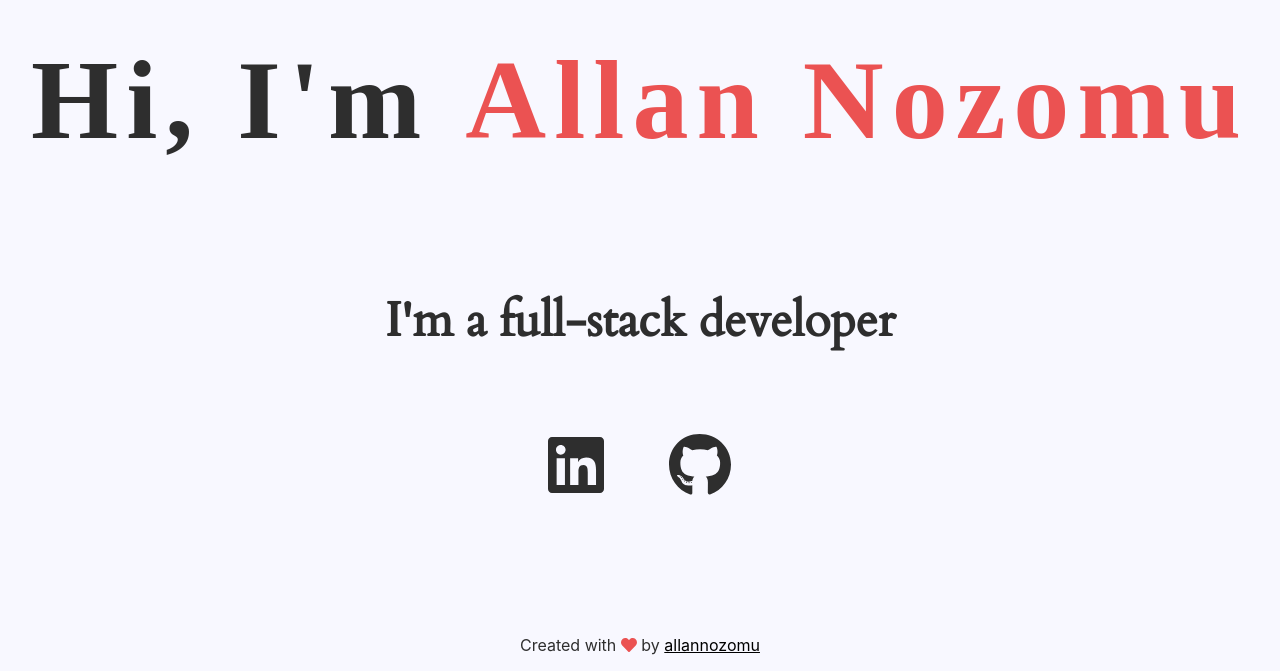
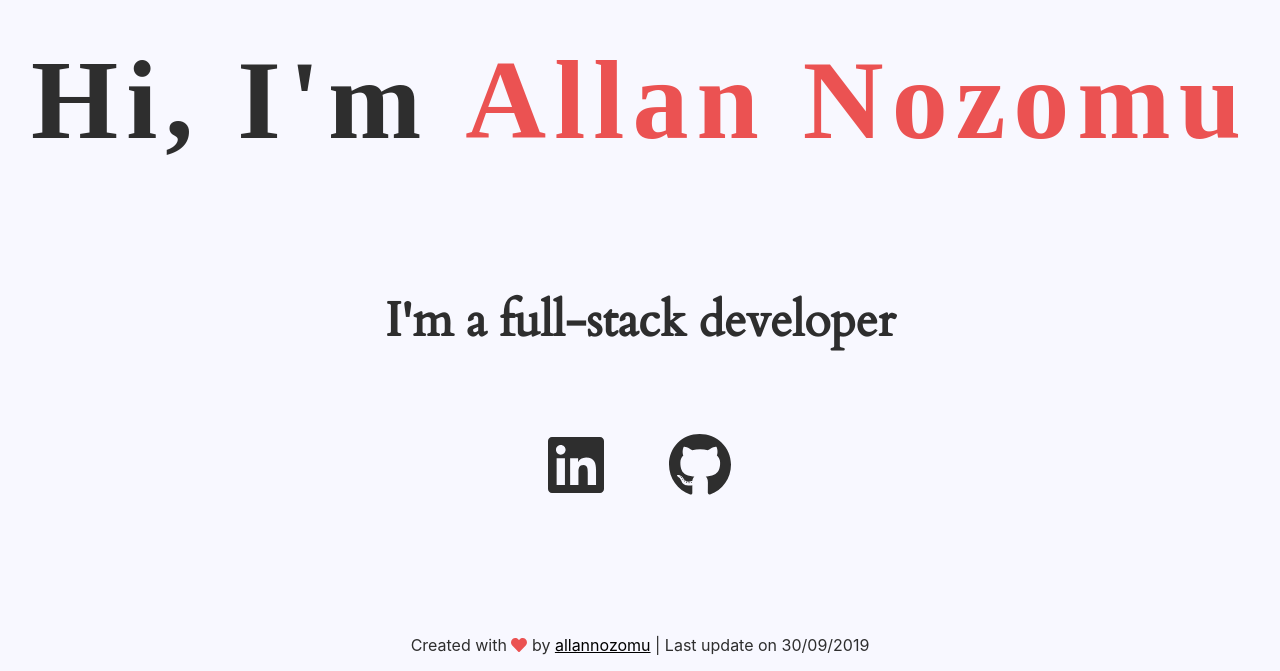
Before and after one commit to AllanNozomu/AllanNozomu.github.io, a React (Create React App) app: page / in a window 1280 px wide. Shown: the part 129-800 px from the top of the page. Built offline with nearby package versions, Linux system fonts and the light colour scheme; a web font is replaced by a local one.

Commit message:
Add last time udpate on footer

```diff
--- a/src/App.js
+++ b/src/App.js
@@ -4,6 +4,7 @@ import { library } from '@fortawesome/fontawesome-svg-core'
 import { fab } from '@fortawesome/free-brands-svg-icons'
 import { faHeart } from '@fortawesome/free-solid-svg-icons'
 import { AnimatedHeader, FixedFooter } from './components'
+import { lastTimeUpdate } from './lastTimeUpdate.json';
 
 import './App.css';
 
@@ -28,7 +29,7 @@ function App() {
 
       </div>
 
-      <FixedFooter />
+      <FixedFooter lastTimeUpdate={lastTimeUpdate} />
     </div>
   );
 }
--- a/src/components/FixedFooter/FixedFooter.js
+++ b/src/components/FixedFooter/FixedFooter.js
@@ -2,7 +2,9 @@ import React from 'react'
 import './FixedFooter.css';
 import { FontAwesomeIcon } from '@fortawesome/react-fontawesome'
 
-const FixedFooter = () => {
+const FixedFooter = (props) => {
+  const {lastTimeUpdate} = props
+
   return (
     <footer className="App-footer">
       <p>
@@ -10,6 +12,7 @@ const FixedFooter = () => {
         <FontAwesomeIcon icon="heart" className="heart" />
         {` by `}
         <a href="https://github.com/allannozomu/my-site" target="#">allannozomu</a>
+        {` | Last update on ${lastTimeUpdate}`}
       </p>
     </footer>
   )
--- /dev/null
+++ b/src/lastTimeUpdate.json
@@ -0,0 +1 @@
+{ "lastTimeUpdate" : " 30/09/2019 "}
```
